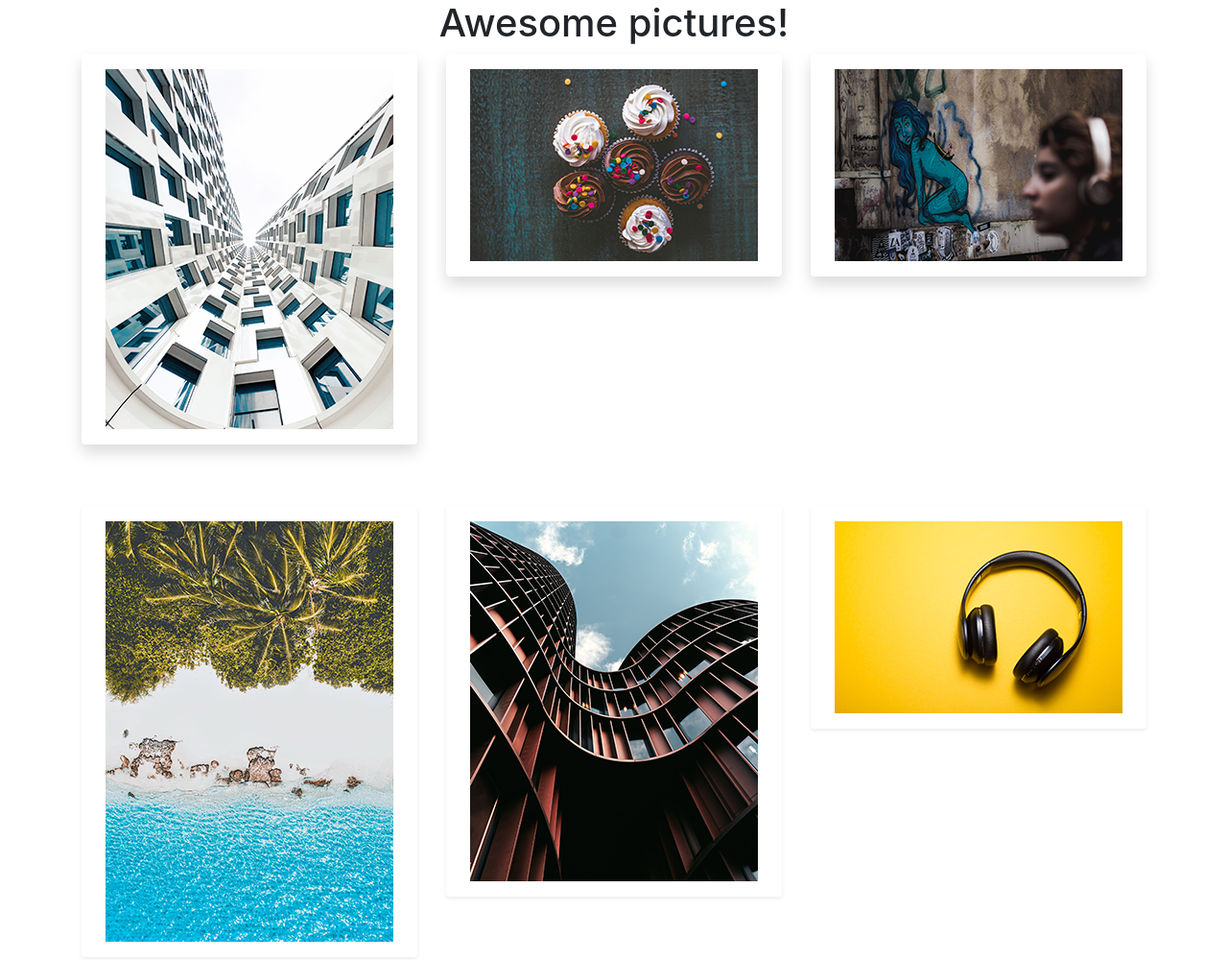
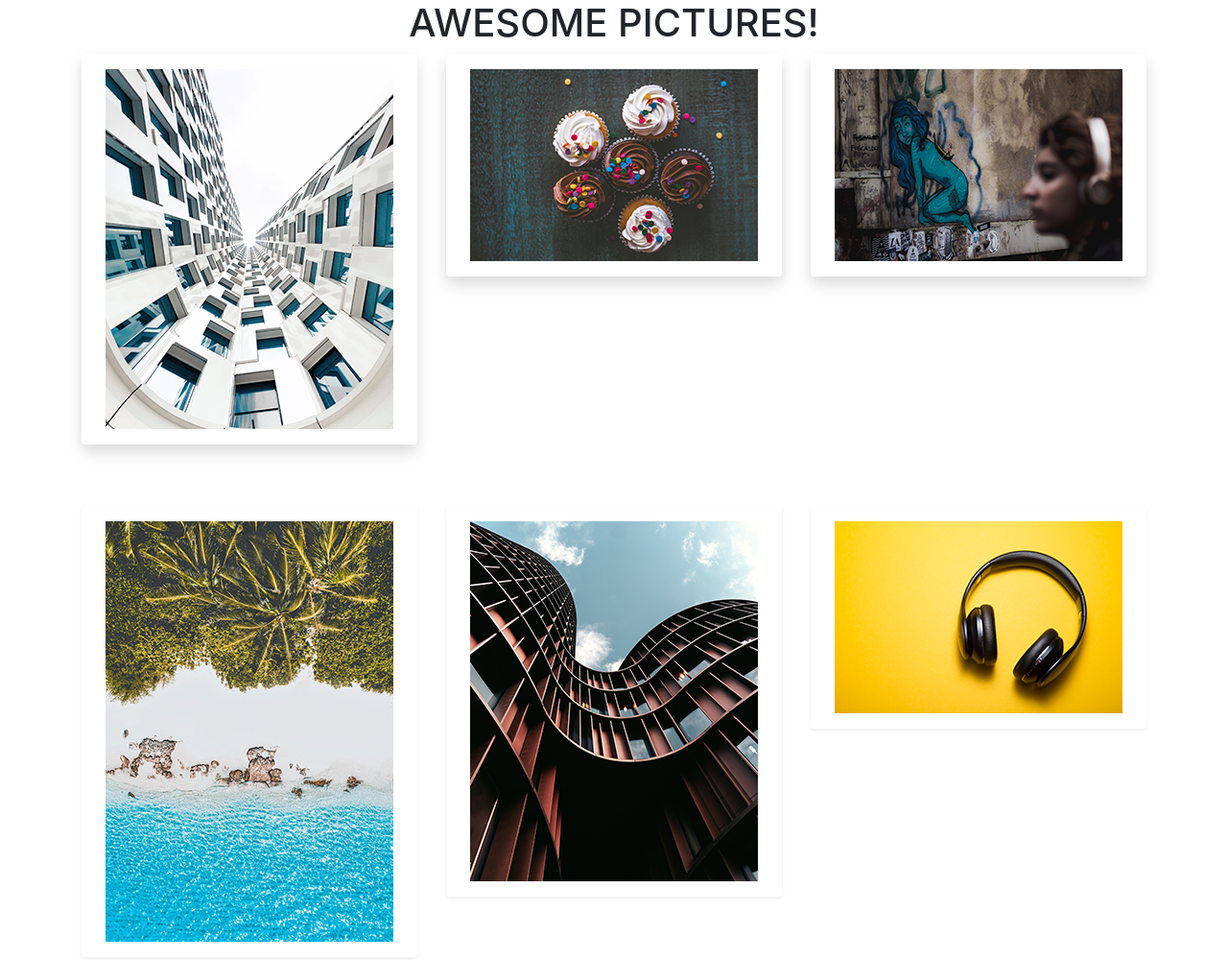
Before and after one commit to vbragg/m2-hw2-bragg-valerie, a plain HTML site: page index.html in a window 1280 px wide. Shown: the top 1000 px of the page at 96% size. Drawn offline with nearby package versions, Linux system fonts and the light colour scheme.

Commit message:
Capitalize the h1

```diff
--- a/index.html
+++ b/index.html
@@ -14,7 +14,7 @@
   </head>
   <body>
 
-      <h1 class="text-center">Awesome pictures!</h1>
+      <h1 class="text-center text-uppercase">Awesome pictures!</h1>
 
     <main>
       <section class="container">
```
